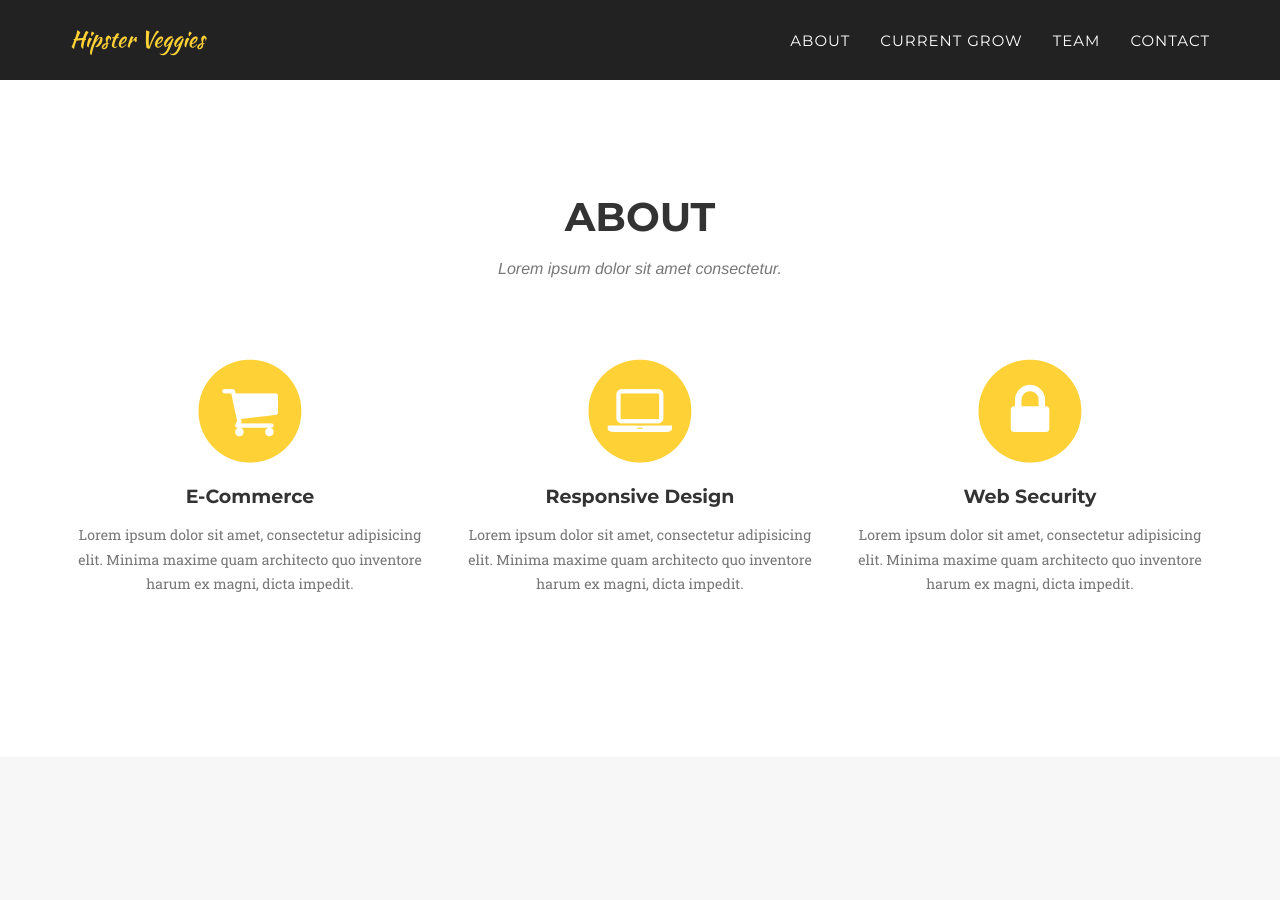
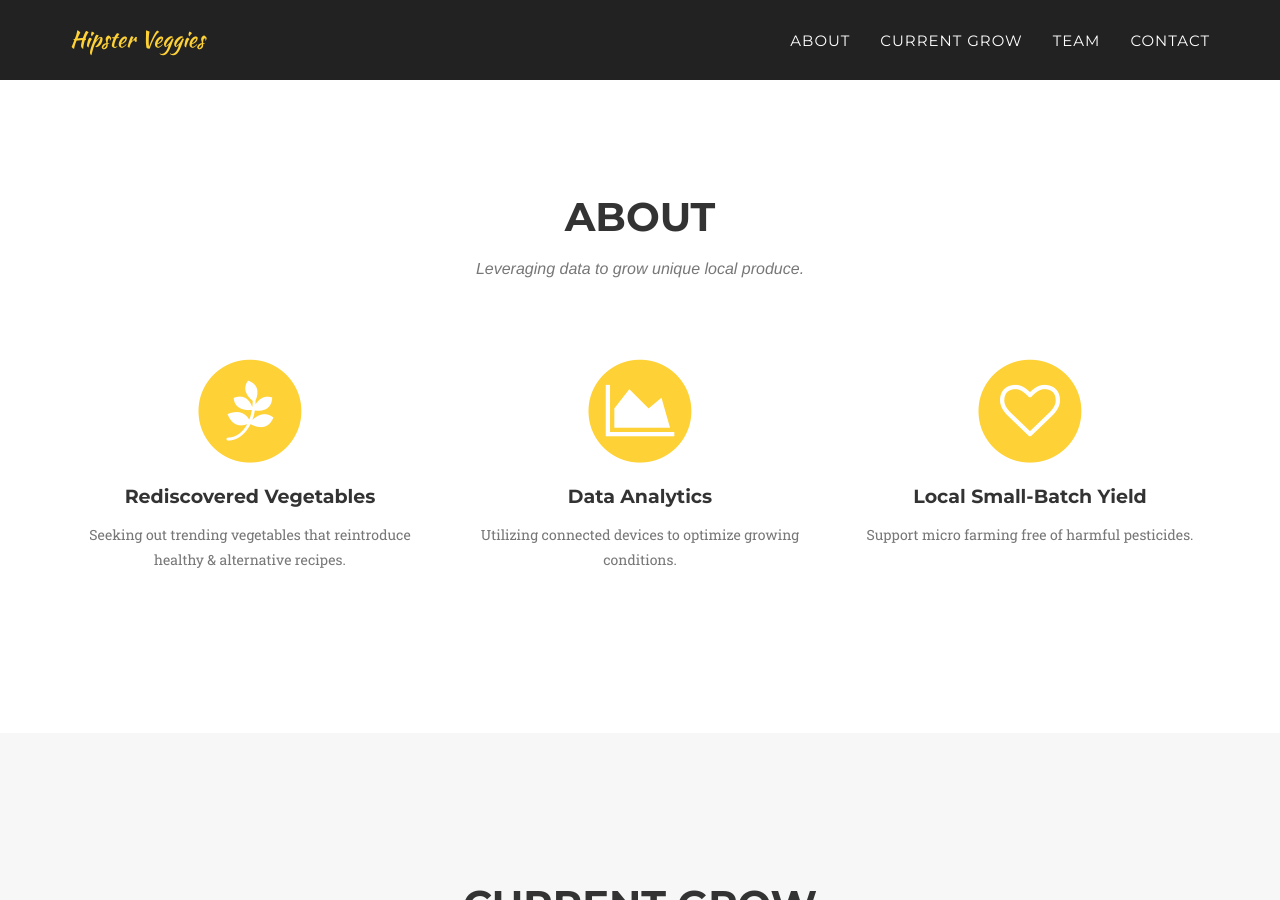
Before and after one commit to jasdumas/hipsterveggies, a Jekyll site: the page built from index.html, in a window 1280 px wide and 900 px high, scrolled down 713 px. Built offline with Jekyll 4.4.1, drawn with Linux system fonts in a browser that asks for light colours; some web fonts are replaced.

Commit message:
update the 'about' page

```diff
--- a/_includes/services.html
+++ b/_includes/services.html
@@ -4,33 +4,33 @@
             <div class="row">
                 <div class="col-lg-12 text-center">
                     <h2 class="section-heading">About</h2>
-                    <h3 class="section-subheading text-muted">Lorem ipsum dolor sit amet consectetur.</h3>
+                    <h3 class="section-subheading text-muted">Leveraging data to grow unique local produce.</h3>
                 </div>
             </div>
             <div class="row text-center">
                 <div class="col-md-4">
                     <span class="fa-stack fa-4x">
                         <i class="fa fa-circle fa-stack-2x text-primary"></i>
-                        <i class="fa fa-shopping-cart fa-stack-1x fa-inverse"></i>
+                        <i class="fa fa-pagelines fa-stack-1x fa-inverse"></i>
                     </span>
-                    <h4 class="service-heading">E-Commerce</h4>
-                    <p class="text-muted">Lorem ipsum dolor sit amet, consectetur adipisicing elit. Minima maxime quam architecto quo inventore harum ex magni, dicta impedit.</p>
+                    <h4 class="service-heading">Rediscovered Vegetables</h4>
+                    <p class="text-muted">Seeking out trending vegetables that reintroduce healthy & alternative recipes.</p>
                 </div>
                 <div class="col-md-4">
                     <span class="fa-stack fa-4x">
                         <i class="fa fa-circle fa-stack-2x text-primary"></i>
-                        <i class="fa fa-laptop fa-stack-1x fa-inverse"></i>
+                        <i class="fa fa-area-chart fa-stack-1x fa-inverse"></i>
                     </span>
-                    <h4 class="service-heading">Responsive Design</h4>
-                    <p class="text-muted">Lorem ipsum dolor sit amet, consectetur adipisicing elit. Minima maxime quam architecto quo inventore harum ex magni, dicta impedit.</p>
+                    <h4 class="service-heading">Data Analytics</h4>
+                    <p class="text-muted">Utilizing connected devices to optimize growing conditions.</p>
                 </div>
                 <div class="col-md-4">
                     <span class="fa-stack fa-4x">
                         <i class="fa fa-circle fa-stack-2x text-primary"></i>
-                        <i class="fa fa-lock fa-stack-1x fa-inverse"></i>
+                        <i class="fa fa-heart-o fa-stack-1x fa-inverse"></i>
                     </span>
-                    <h4 class="service-heading">Web Security</h4>
-                    <p class="text-muted">Lorem ipsum dolor sit amet, consectetur adipisicing elit. Minima maxime quam architecto quo inventore harum ex magni, dicta impedit.</p>
+                    <h4 class="service-heading">Local Small-Batch Yield</h4>
+                    <p class="text-muted">Support micro farming free of harmful pesticides.</p>
                 </div>
             </div>
         </div>
```
